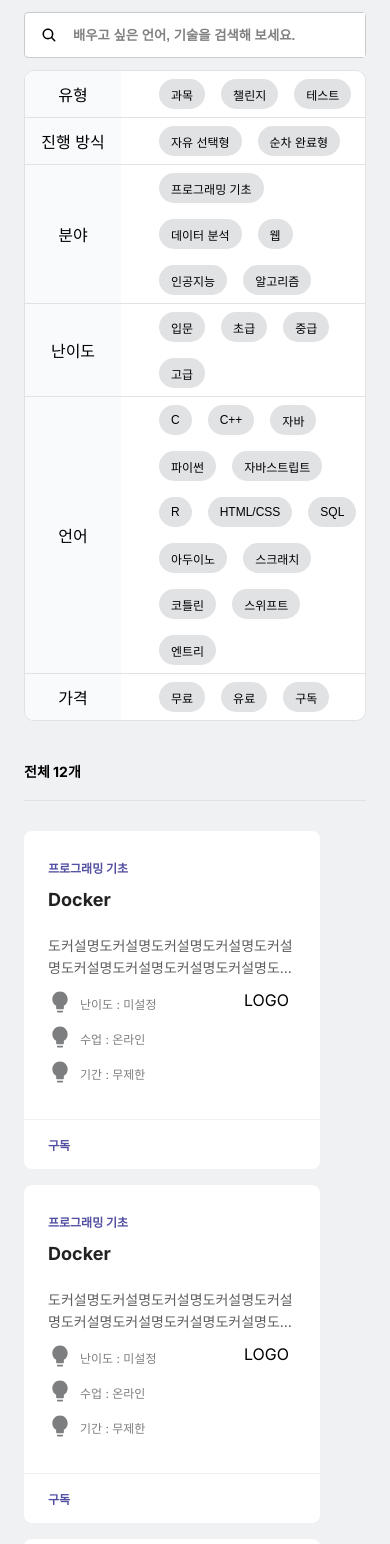
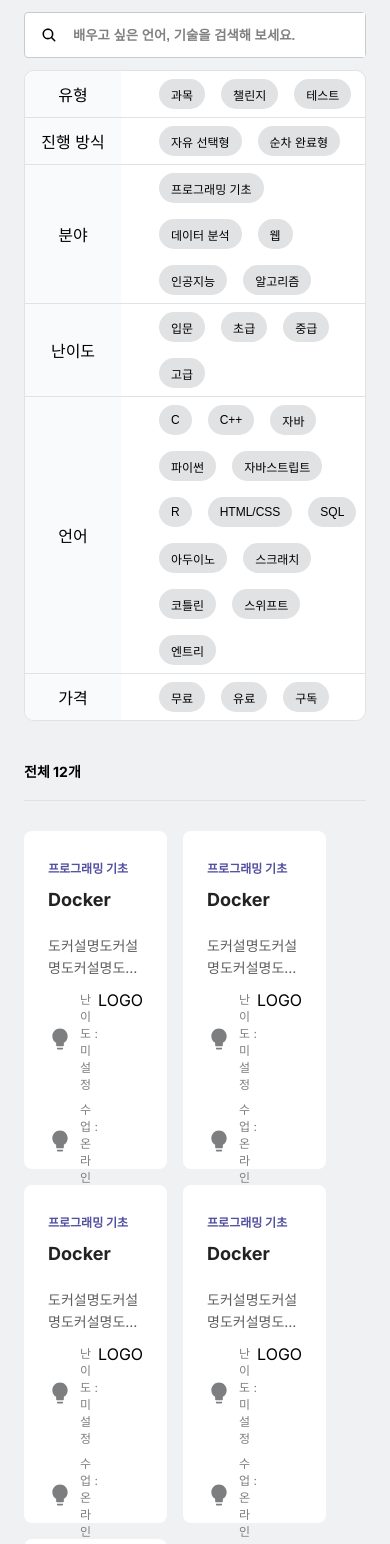
Before and after one commit to minh0518/elice-Frontend-PA, a Next.js app: page / in a window 390 px wide. Shown: the top 1544 px of the page. Built offline with nearby package versions, Linux system fonts and the light colour scheme.

Commit message:
feat: CourseCard.tsx 1280px기준 너비 설정

```diff
--- a/src/app/_components/_ui/CourseCard.module.scss
+++ b/src/app/_components/_ui/CourseCard.module.scss
@@ -10,6 +10,11 @@
   border: none;
   border-radius: 8px;
   background-color: white;
+
+  // 1280px 미만
+  @media (max-width: 1279px) {
+    flex: 0 0 calc((100% - (16px * 2)) / 3);
+  }
 
   .content {
     padding: 28px 24px 0;
```
